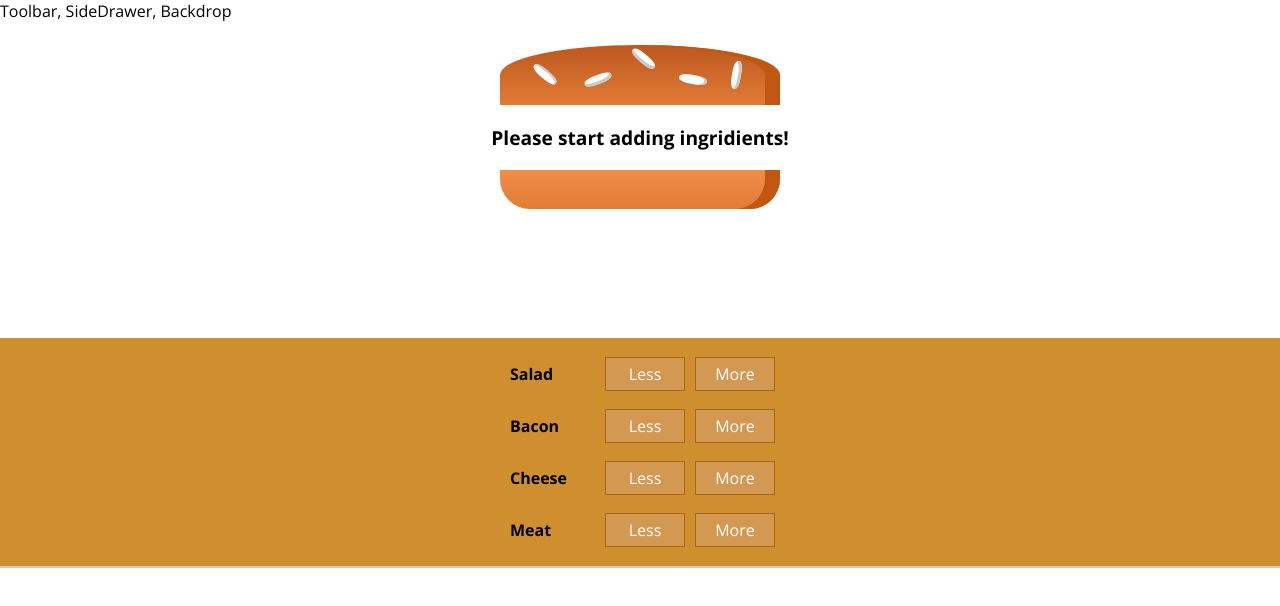
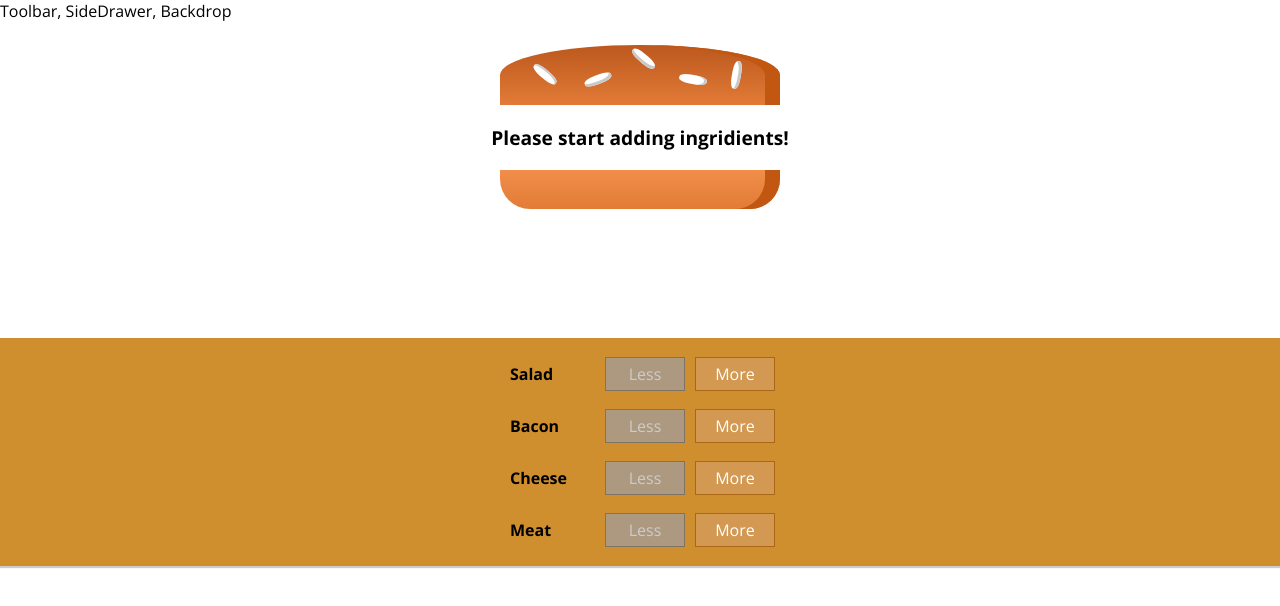
Before and after one commit to kinny94/burger-builder-react, a React app: page / in a window 1280 px wide. Shown: the top 606 px of the page. Built offline with nearby package versions, Linux system fonts and the light colour scheme.

Commit message:
Removing ingridients functionality

```diff
--- a/src/components/Burger/BuildControls/BuildControl/BuildControl.js
+++ b/src/components/Burger/BuildControls/BuildControl/BuildControl.js
@@ -6,8 +6,16 @@ const buildControl = ( props ) => (
     <div className={ classes.BuildControl }>
         <div className={ classes.Label }>{ props.label }</div>
 
-        <button className={ classes.Less }>Less</button>
-        <button className={ classes.Less } onClick={ props.added } >More</button>
+        <button
+            className={ classes.Less }
+            onClick={ props.removed }
+            disabled={ props.disabled }
+        >Less</button>
+
+        <button
+            className={ classes.Less }
+            onClick={ props.added }
+        >More</button>
 
     </div>
 );
--- a/src/components/Burger/BuildControls/BuildControls.js
+++ b/src/components/Burger/BuildControls/BuildControls.js
@@ -17,6 +17,8 @@ const buildControls = ( props ) => (
                 key={ ctrl.label }
                 label={ ctrl.label }
                 added= {() => props.ingridientsAdded( ctrl.type )}
+                removed={() => props.ingridientsRemoved( ctrl.type )}
+                disabled={ props.disabled[ctrl.type]}
             />
         ))}
     </div>
--- a/src/containers/BurgerBuilder/BurgerBuilder.js
+++ b/src/containers/BurgerBuilder/BurgerBuilder.js
@@ -40,19 +40,50 @@ class BurgerBuilder extends Component{
         this.setState({
             totalPrice: newPrice,
             ingridients: upgratedIngridients
-        })
+        });
     }
 
     removeIngridientHandler = ( type ) => {
+        const oldCount = this.state.ingridients[type];
 
+        if(oldCount <= 0){
+            return;
+        }
+
+        const updatedCount = oldCount - 1;
+        const upgratedIngridients = {
+            ...this.state.ingridients
+        }
+
+        upgratedIngridients[type] = updatedCount;
+        const priceDeduction = INGRIDIENT_PRICES[type];
+        const oldPrice = this.state.totalPrice;
+        const newPrice = oldPrice - priceDeduction;
+
+        this.setState({
+            totalPrice: newPrice,
+            ingridients: upgratedIngridients
+        });
     }
 
     render(){
+
+        const disabledInfo = {
+            ...this.state.ingridients
+        };
+
+        for(let key in disabledInfo){
+            disabledInfo[key] = disabledInfo[key] <= 0
+        }
+
+        // { salad: true, meat: false, ...}
         return (
             <Aux>
                 <Burger ingridients={ this.state.ingridients }/>
                 <BuildControls
                     ingridientsAdded={ this.addIngridientHandler }
+                    ingridientsRemoved={ this.removeIngridientHandler }
+                    disabled={ disabledInfo }
                 />
             </Aux>
         );
```
